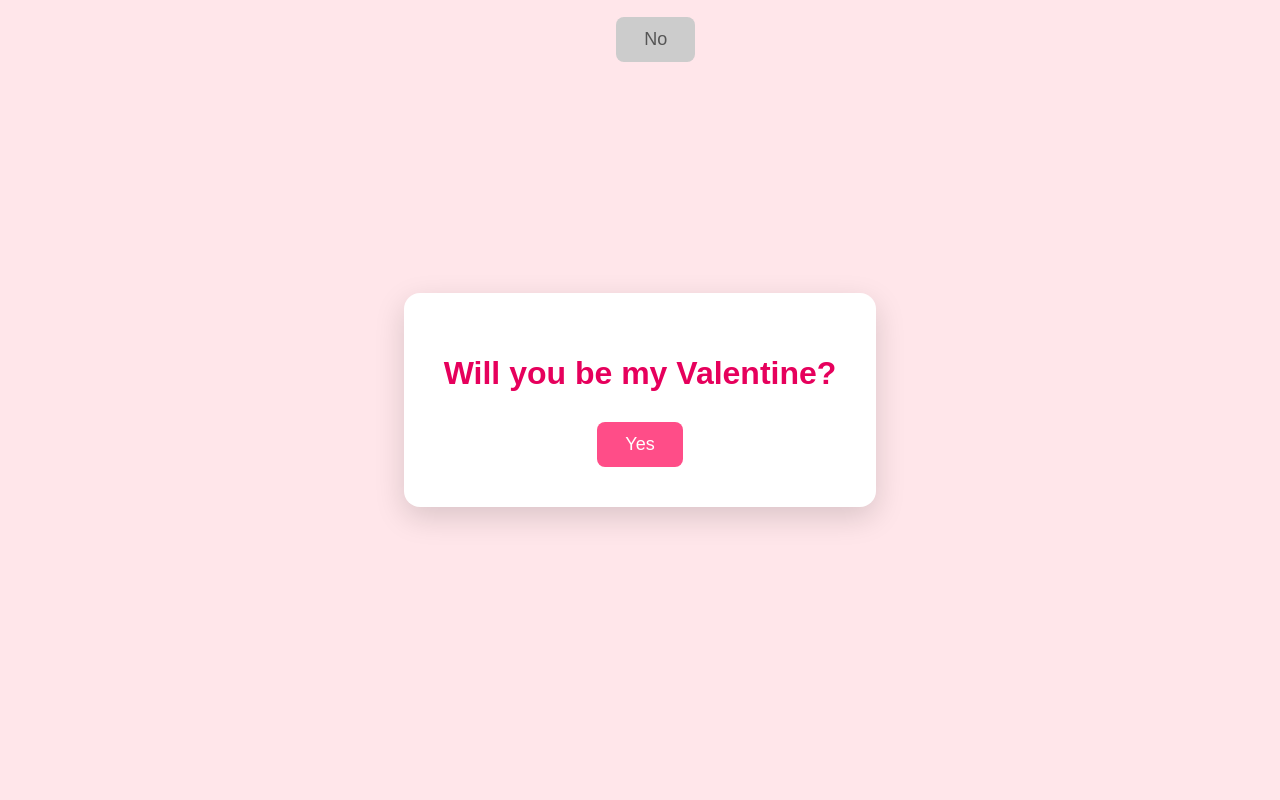
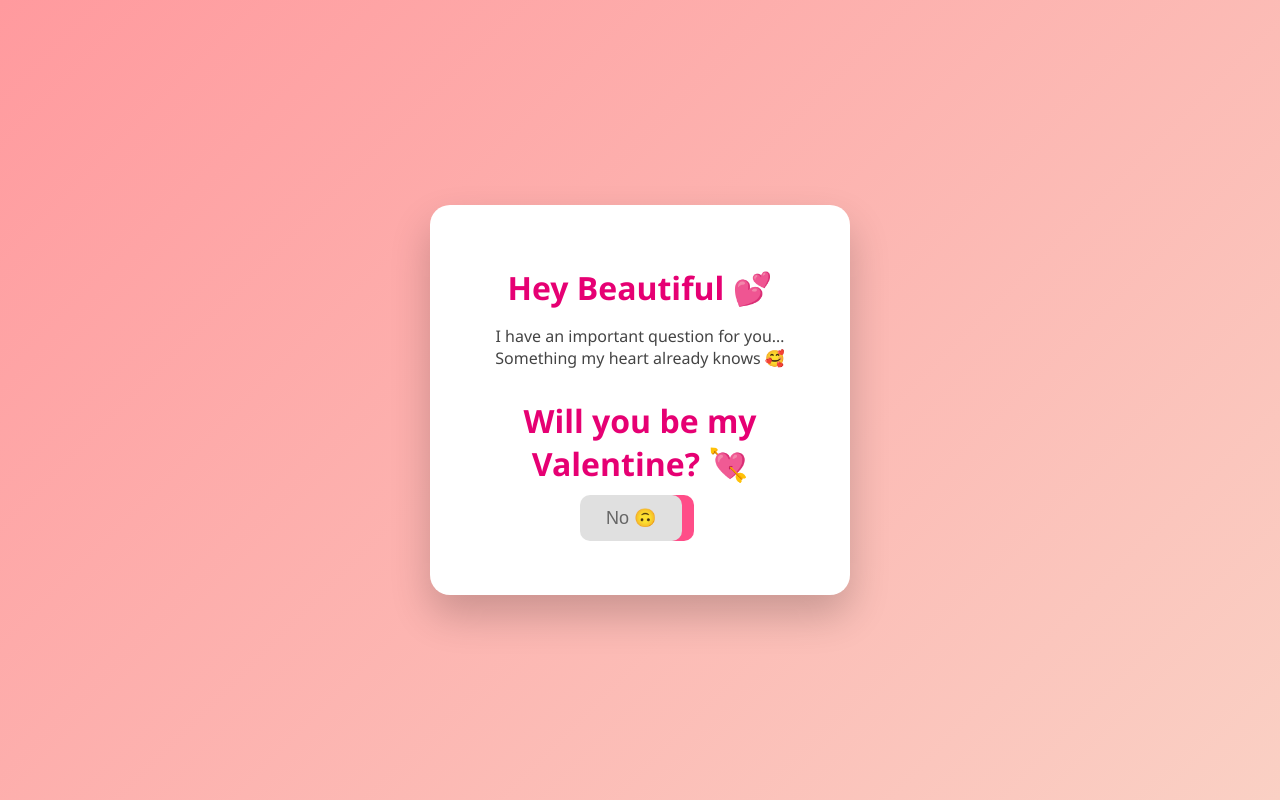
Before and after one commit to AviralVarshney123/Surprises, a plain HTML site: page index.html in a window 1280 px wide. Drawn offline with Linux system fonts and the light colour scheme.

Commit message:
Revamp Valentine page with new design and text

```diff
--- a/index.html
+++ b/index.html
@@ -1,39 +1,52 @@
 <!DOCTYPE html>
 <html lang="en">
 <head>
-<meta charset="UTF-8">
-<meta name="viewport" content="width=device-width, initial-scale=1.0">
-<title>Valentine</title>
+<meta charset="UTF-8" />
+<meta name="viewport" content="width=device-width, initial-scale=1.0"/>
+<title>My Valentine 💖</title>
 
 <style>
   body {
     margin: 0;
     height: 100vh;
-    background: #ffe6ea;
+    background: linear-gradient(135deg, #ff9a9e, #fad0c4);
     display: flex;
     justify-content: center;
     align-items: center;
-    font-family: Arial, sans-serif;
+    font-family: "Segoe UI", Arial, sans-serif;
   }
 
   .card {
     background: white;
-    padding: 40px;
-    border-radius: 16px;
+    padding: 40px 30px;
+    border-radius: 20px;
     text-align: center;
-    box-shadow: 0 10px 30px rgba(0,0,0,0.15);
+    box-shadow: 0 20px 40px rgba(0,0,0,0.2);
+    max-width: 360px;
+    width: 90%;
   }
 
   h1 {
-    color: #e6005c;
+    color: #e60073;
+    margin-bottom: 10px;
+  }
+
+  p {
+    color: #444;
+    font-size: 16px;
     margin-bottom: 30px;
+  }
+
+  .buttons {
+    position: relative;
+    height: 60px;
   }
 
   button {
     font-size: 18px;
-    padding: 12px 28px;
+    padding: 12px 26px;
     border: none;
-    border-radius: 8px;
+    border-radius: 10px;
     cursor: pointer;
   }
 
@@ -43,9 +56,11 @@
   }
 
   #no {
+    background: #e0e0e0;
+    color: #666;
     position: absolute;
-    background: #cccccc;
-    color: #555;
+    left: 120px; /* starts next to YES */
+    top: 0;
   }
 </style>
 </head>
@@ -53,9 +68,18 @@
 <body>
 
 <div class="card" id="card">
-  <h1>Will you be my Valentine?</h1>
-  <button id="yes">Yes</button>
-  <button id="no">No</button>
+  <h1>Hey Beautiful 💕</h1>
+  <p>
+    I have an important question for you…<br/>
+    Something my heart already knows 🥰
+  </p>
+
+  <h1>Will you be my Valentine? 💘</h1>
+
+  <div class="buttons">
+    <button id="yes">Yes 😍</button>
+    <button id="no">No 🙃</button>
+  </div>
 </div>
 
 <script>
@@ -64,19 +88,29 @@
   const card = document.getElementById("card");
 
   function moveNoButton() {
-    const x = Math.random() * (window.innerWidth - noBtn.offsetWidth);
-    const y = Math.random() * (window.innerHeight - noBtn.offsetHeight);
+    const maxX = window.innerWidth - noBtn.offsetWidth;
+    const maxY = window.innerHeight - noBtn.offsetHeight;
+
+    const x = Math.random() * maxX;
+    const y = Math.random() * maxY;
+
     noBtn.style.left = x + "px";
     noBtn.style.top = y + "px";
   }
 
+  // Moves ONLY when hovered
   noBtn.addEventListener("mouseenter", moveNoButton);
 
   yesBtn.addEventListener("click", () => {
-    card.innerHTML = "<h1>Yay! I love you ❤️</h1>";
+    card.innerHTML = `
+      <h1>Yaaay!! 💖🥰</h1>
+      <p>
+        I knew it!<br/>
+        You just made my heart the happiest ever 💞<br/><br/>
+        Happy Valentine’s Day ❤️
+      </p>
+    `;
   });
-
-  moveNoButton();
 </script>
 
 </body>
```
